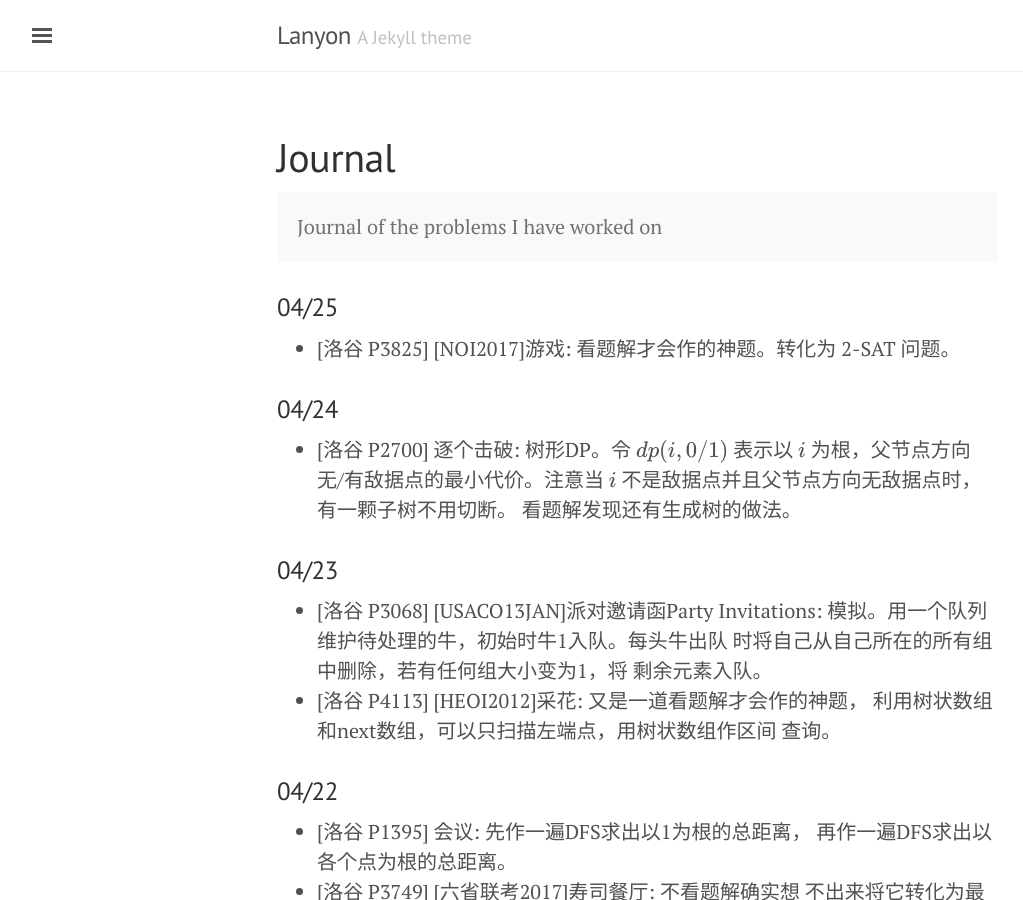
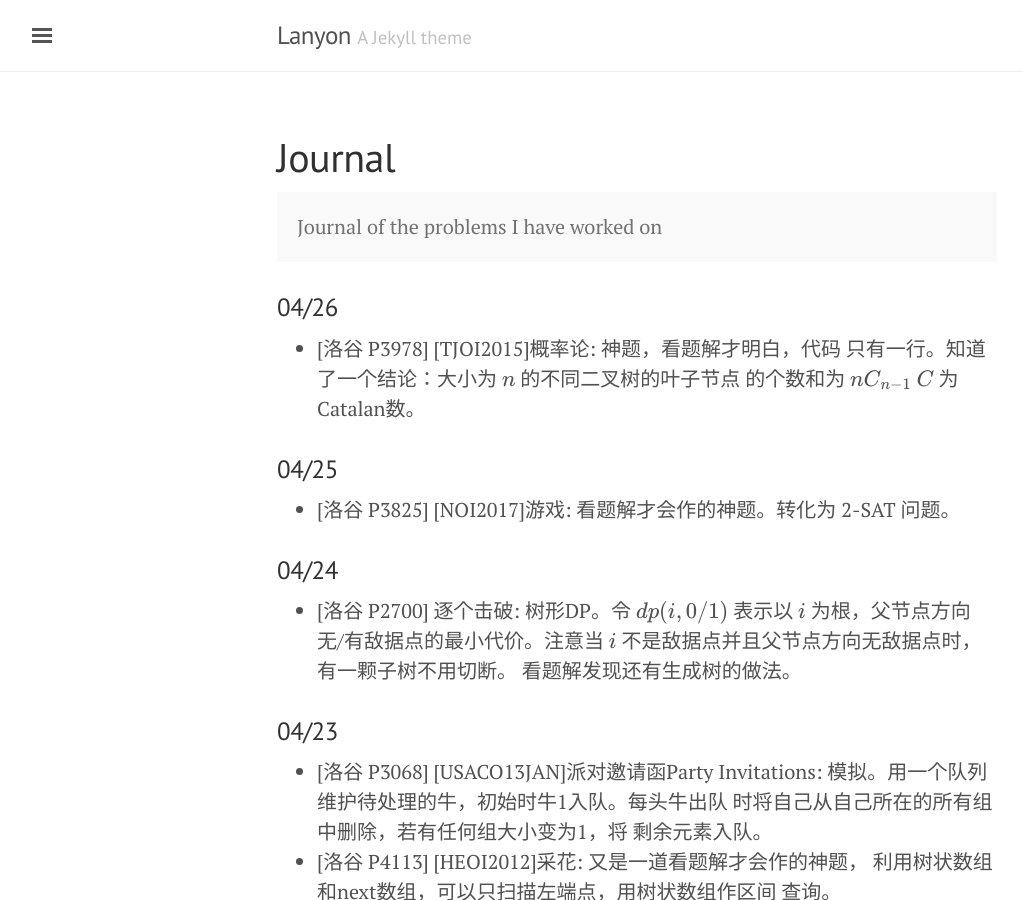
Before and after one commit to atubo/online-judge, a Jekyll site: the page built from docs/journal.md, in a window 1280 px wide and 900 px high. Shown: the whole window, without its empty margins (3-1026 px from the left). Built offline with Jekyll 4.4.1, drawn with Linux system fonts in a browser that asks for light colours; formulas are drawn with MathJax 3.

Commit message:
[Luogu P3978] [TJOI2015]概率论

```diff
--- a/docs/journal.md
+++ b/docs/journal.md
@@ -6,6 +6,11 @@ title: Journal
 <p class="message">
 Journal of the problems I have worked on
 </p>
+
+### 04/26
+* [洛谷 P3978] [TJOI2015]概率论: 神题，看题解才明白，代码
+只有一行。知道了一个结论：大小为 $n$ 的不同二叉树的叶子节点
+的个数和为 $nC_{n-1}$ $C$ 为Catalan数。
 
 ### 04/25
 * [洛谷 P3825] [NOI2017]游戏: 看题解才会作的神题。转化为
```
Also changed, not shown: 1 other file.
